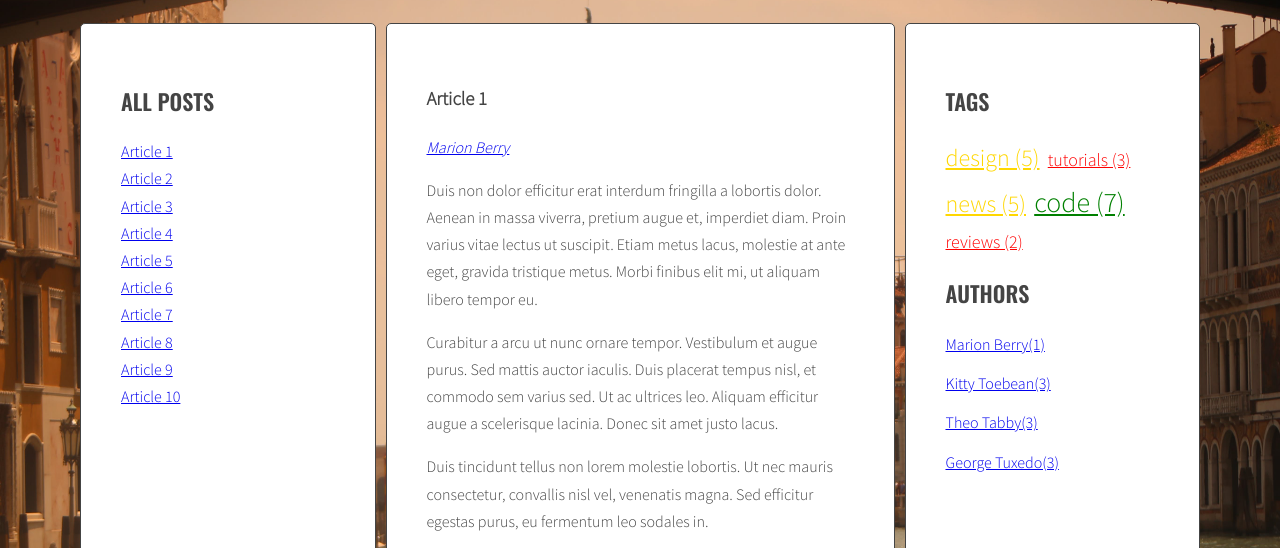
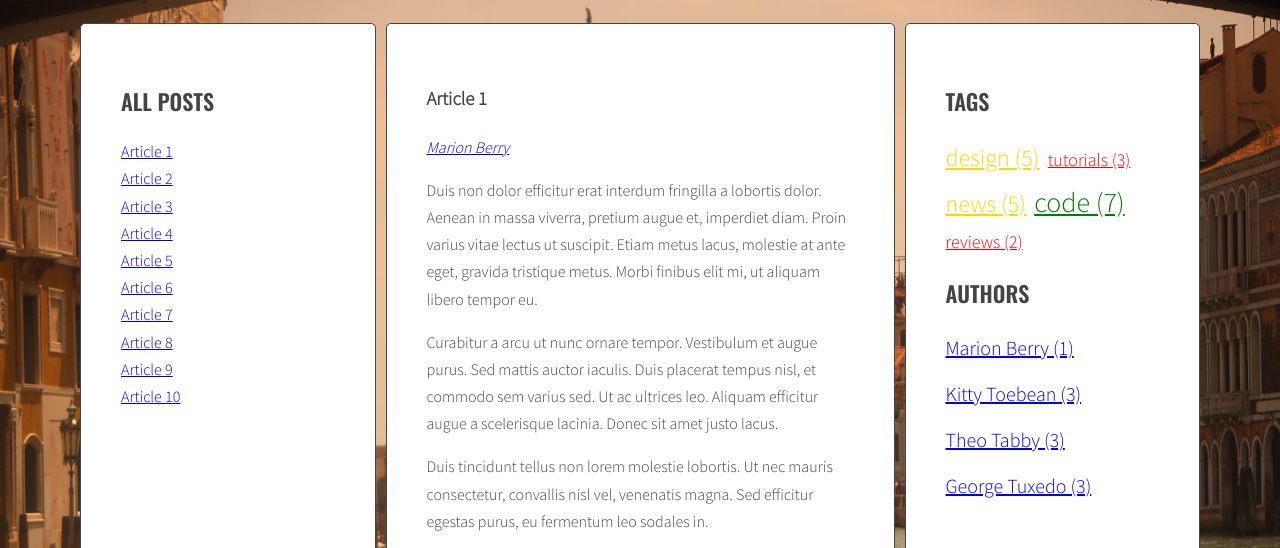
Before and after one commit to Wojczi96/javascript-blog, a website: page index.html in a window 1280 px wide. Shown: the part 220-768 px from the top of the page. Drawn offline with nearby package versions, Linux system fonts and the light colour scheme.

Commit message:
Finish handlebars and fix code

```diff
--- a/index.html
+++ b/index.html
@@ -205,6 +205,11 @@
       <li><a href="#tag-{{ tag }}" class="{{ className }}"><span> {{ tag }} ({{ count }})</span></a></li>
       {{/each}}
     </script>
+    <script id="template-authors-list-link" type="text/x-handlebars-template">
+      {{#each authors}}
+      <li><a href="#author-{{ author }}">{{ author }} ({{ count }})</a></li>
+      {{/each}}
+      </script>
     <script src="https://cdnjs.cloudflare.com/ajax/libs/handlebars.js/4.1.0/handlebars.min.js"></script>
     <script src="js/script.js"></script>
 </body>
--- a/js/script.js
+++ b/js/script.js
@@ -4,8 +4,9 @@ const templates = {
   articleLink: Handlebars.compile(document.querySelector('#template-article-link').innerHTML),
   tagLink: Handlebars.compile(document.querySelector('#template-tag-link').innerHTML),
   authorLink: Handlebars.compile(document.querySelector('#template-author-link').innerHTML),
-  tagCloudLink: Handlebars.compile(document.querySelector('#template-tag-cloud-link').innerHTML)
-}
+  tagCloudLink: Handlebars.compile(document.querySelector('#template-tag-cloud-link').innerHTML),
+  authorsLinkList: Handlebars.compile(document.querySelector('#template-authors-list-link').innerHTML),
+};
 
 
 // Generate titles
@@ -27,7 +28,7 @@ function titleClickHandler(event){
   const activeLinks = document.querySelectorAll('.titles a.active');
 
   for(let activeLink of activeLinks){
-activeLink.classList.remove('active');
+    activeLink.classList.remove('active');
   }
 
   /* [DONE] add class 'active' to the clicked link */
@@ -73,10 +74,10 @@ function generateTitleLinks (){
 
   clearMessage.innerHTML = html;
 
-const links = document.querySelectorAll('.titles a');
-for(let link of links){
-  link.addEventListener('click', titleClickHandler);
-}
+  const links = document.querySelectorAll('.titles a');
+  for(let link of links){
+    link.addEventListener('click', titleClickHandler);
+  }
 }
 generateTitleLinks();
 
@@ -188,7 +189,7 @@ function generateAuthors(){
     const authorsName = genAuthor.getAttribute('data-author');
     // const linkHTMLThree = '<a href="#author-' + authorsName + '"><span>' + authorsName + '</span></a>';
     const linkHTMLAuthor = {id: authorsName, title: authorsName};
-    const linkHTML = templates.authorLink(linkHTMLAuthor)
+    const linkHTML = templates.authorLink(linkHTMLAuthor);
     html = html + linkHTML;
     author.innerHTML = html;
     //
@@ -199,11 +200,18 @@ function generateAuthors(){
     }
   }
   const authorsList = document.querySelector(optAuthorsListSelector);
-  let allAuthorsHTML = '';
+  // let allAuthorsHTML = '';
+  const allAuthorsData = {authors: []};
   for(let authorsName in allAuthors){
-     allAuthorsHTML += '<li><a href="#author-' + authorsName +'">' + authorsName + '(' + allAuthors[authorsName] + ')</a></li>';
+    // const authorsLinkHTML = '<li><a href="#author-' + authorsName +'">' + authorsName + '(' + allAuthors[authorsName] + ')</a></li>';
+    // allAuthorsHTML += authorsLinkHTML;
+    allAuthorsData.authors.push({
+      author: authorsName,
+      count: allAuthors[authorsName]
+    }) ;
   }
-  authorsList.innerHTML = allAuthorsHTML;
+  // authorsList.innerHTML = allAuthorsHTML;
+  authorsList.innerHTML = templates.authorsLinkList(allAuthorsData);
 }
 generateAuthors();
 
--- a/sass/style.scss
+++ b/sass/style.scss
@@ -117,6 +117,7 @@ body {
 .authors {
   li {
     margin-bottom: 12px;
+    font-size: 20px;
   }
 }
 
```
Also changed, not shown: css/style.css, 1 other file.
